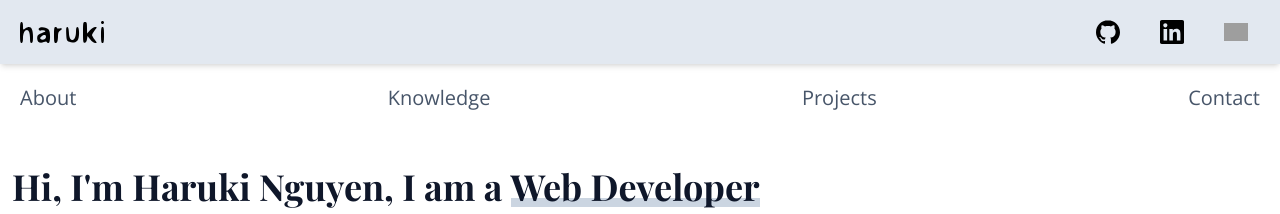
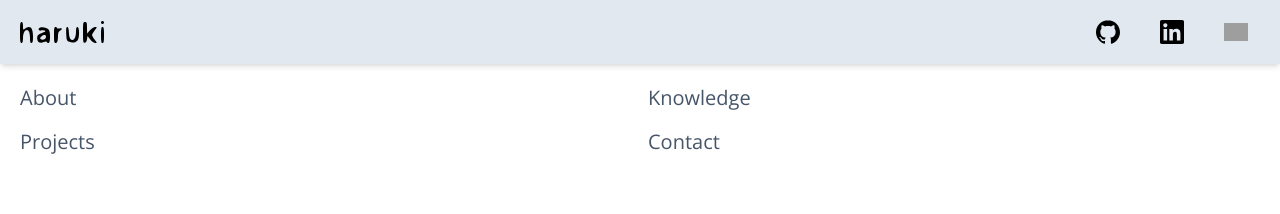
Before and after one commit to HarukiNguyen/portfolio, a React (Vite) app: page / in a window 1280 px wide. Shown: the top 214 px of the page. Built offline with nearby package versions, Linux system fonts and the light colour scheme; grey boxes are pictures that could not be loaded.

Commit message:
feat: :lipstick: change nav item layout

```diff
--- a/src/layouts/Header.jsx
+++ b/src/layouts/Header.jsx
@@ -6,7 +6,7 @@ const navs = ["about", "knowledge", "projects", "contact"];
 function Header() {
   const navItems = navs.map((nav) => {
     return (
-      <li key={nav} className="py-2">
+      <li key={nav} className="py-2 w-2/4">
         <a
           href={`/#${nav}`}
           className="rounded px-2 text-xl capitalize text-slate-600  transition-color focus:hocus-state hover:hocus-state active:bg-slate-200"
@@ -25,7 +25,7 @@ function Header() {
           <SocialMedias />
         </div>
       </div>
-      <ul className="flex justify-between pt-3">{navItems}</ul>
+      <ul className="flex flex-wrap justify-between pt-3">{navItems}</ul>
     </header>
   );
 }
```
